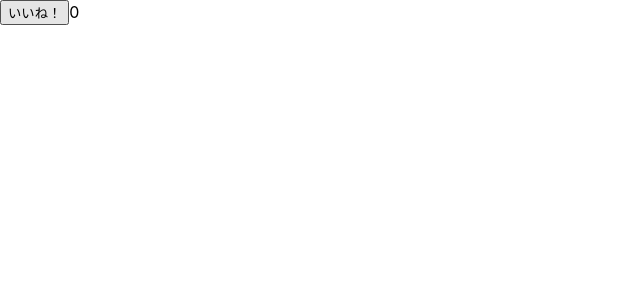
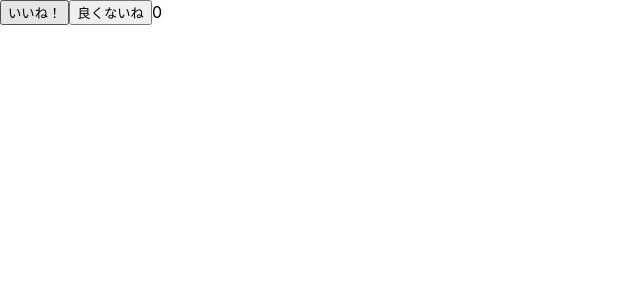
Before and after one commit to yo-yan/Nuu, a React (Create React App) app: page / in a window 1280 px wide. Shown: the top 300 px of the page, without its empty margins (0-640 px from the left). Built offline with nearby package versions, Linux system fonts and the light colour scheme.

Commit message:
NORMAL-1

```diff
--- a/src/App.js
+++ b/src/App.js
@@ -7,15 +7,21 @@ function App() {
 
   const increment = () => {
     setCount(count + 1);
+  }
 
-  };
+  const decrement = () => {
+    setCount(count - 1);
+
+  }
 
   return (
     <div>
       <button onClick={increment}>いいね！</button>
+      <button onClick={decrement}>良くないね</button>
+
       {count}
     </div>
-  );
+  )
 
 
 
@@ -24,4 +30,4 @@ function App() {
 
 }
 
-export default App;
+export default App
```
